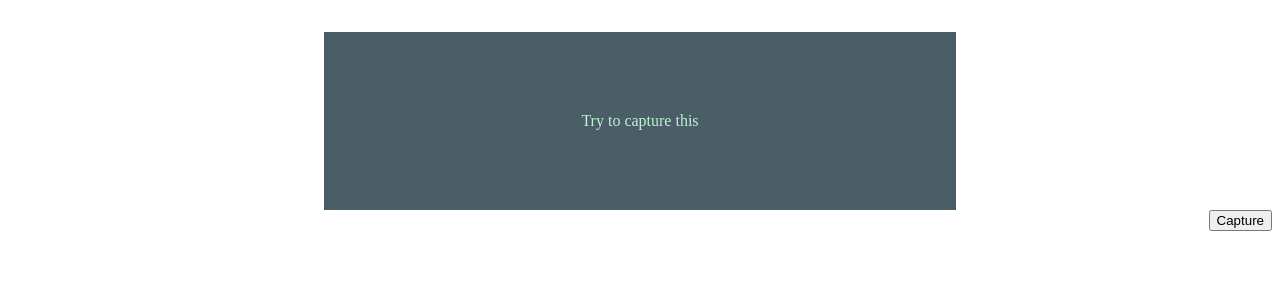
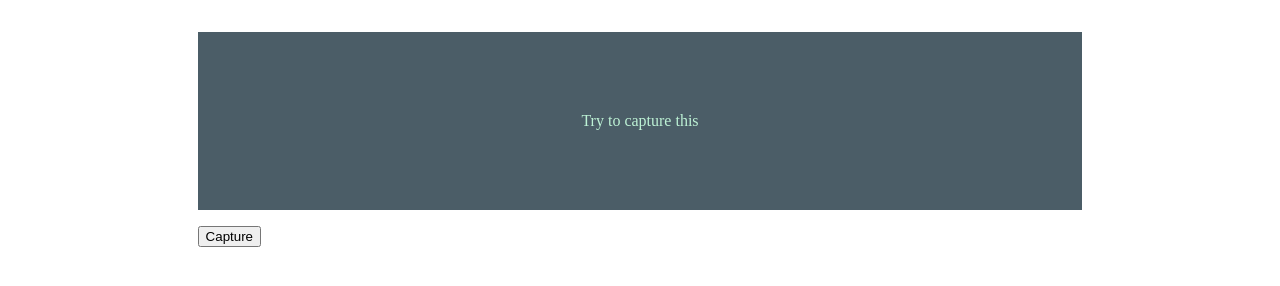
Before and after one commit to marcyvillegas/div-to-pic, a plain HTML site: page index.html in a window 1280 px wide. Drawn offline with Linux system fonts and the light colour scheme.

Commit message:
removed css

```diff
--- a/index.css
+++ /dev/null
@@ -1,23 +0,0 @@
-
-.container {
-    display: flex;
-    justify-content: center;
-    margin-top: 2rem;
-}
-
-.capture {
-    display: flex;
-    justify-content: center;
-    width: 50%;
-    background-color: #4B5D67;
-}
-
-.capture p {
-    padding: 4rem;
-    color: #BDF2D5;
-}
-
-.button-container {
-    display: flex;
-    justify-content: flex-end;
-}
--- a/index.html
+++ b/index.html
@@ -5,12 +5,44 @@
     <meta charset="UTF-8">
     <meta http-equiv="X-UA-Compatible" content="IE=edge">
     <meta name="viewport" content="width=device-width, initial-scale=1.0">
-    <link rel="stylesheet" href="index.css">
     <title>trying to html2canvas</title>
+
+    <style>
+        .whole {
+            width: 70%;
+            margin: auto;
+        }
+
+        .container {
+            display: flex;
+            justify-content: center;
+            margin-top: 2rem;
+        }
+
+        .capture {
+            display: flex;
+            justify-content: center;
+            width: 100%;
+            background-color: #4B5D67;
+        }
+
+        .capture p {
+            padding: 4rem;
+            color: #BDF2D5;
+        }
+
+        .button-container {
+            display: flex;
+            justify-content: flex-start;
+            margin-top: 1rem;
+        }
+    </style>
+
 </head>
 
 <body>
 
+    <div class="whole">
         <div class="container">
             <div class="capture">
                 <p>Try to capture this</p>
@@ -20,6 +52,7 @@
         <div class="button-container">
             <button>Capture</button>
         </div>
+    </div>
 </body>
 
 </html>
```
Lines whose indentation alone changed are shown as unchanged.
